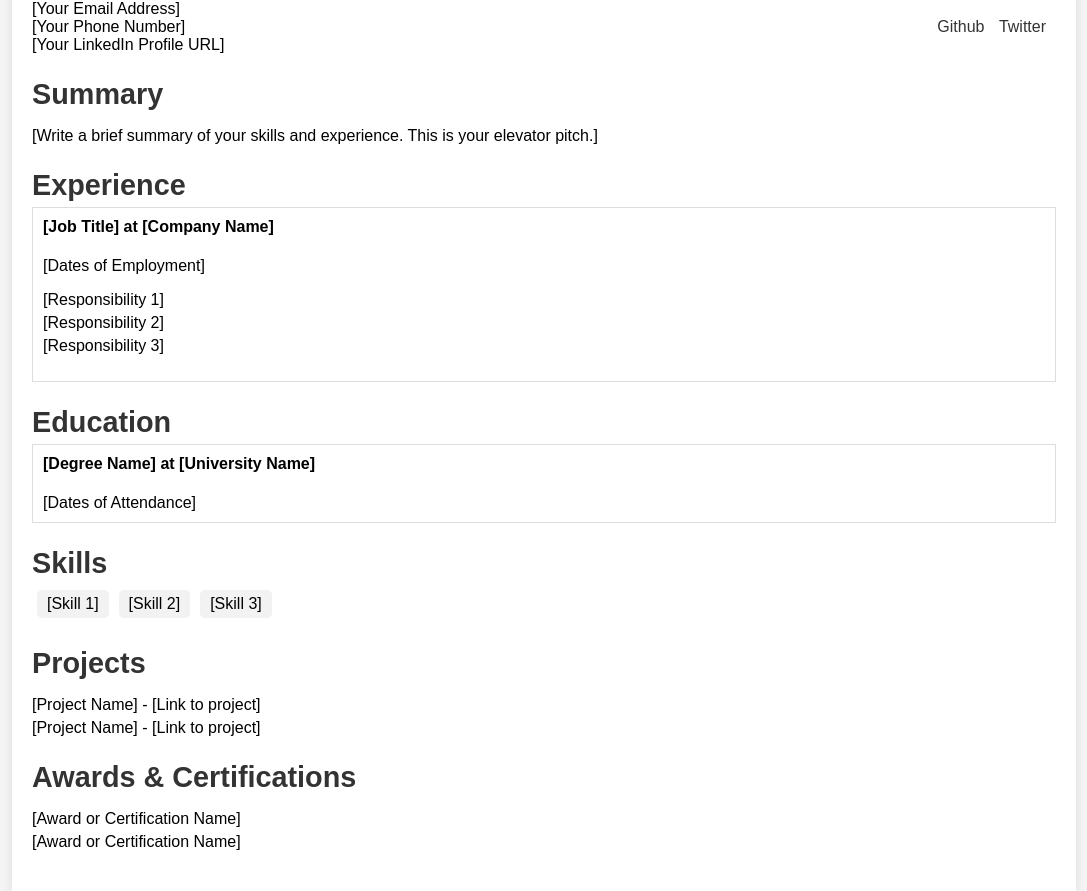
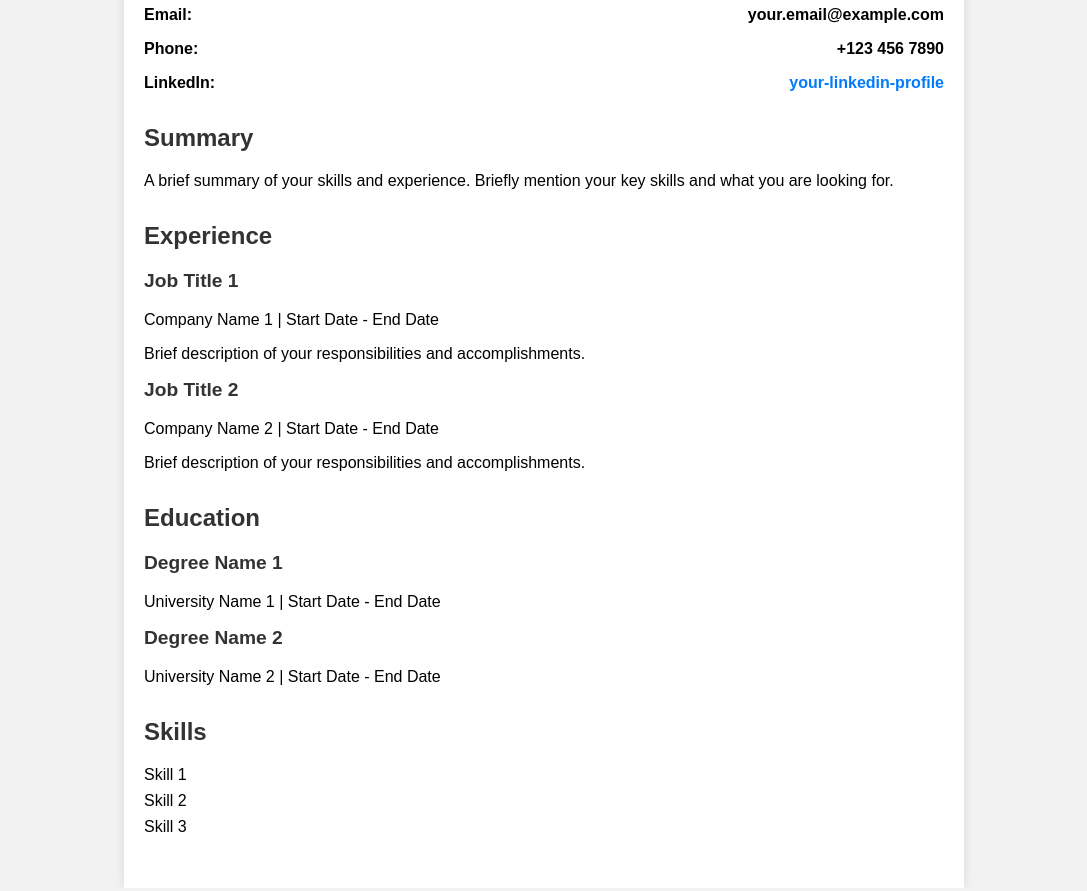
Before and after one commit to Engelbrecht-JG/Engelbrecht-JG, a plain HTML site: page index.html in a window 1280 px wide. Shown: the part 102-993 px from the top of the page, without its empty margins (96-1183 px from the left). Drawn offline with Linux system fonts and the light colour scheme.

Commit message:
Update index.html

```diff
--- a/index.html
+++ b/index.html
@@ -3,17 +3,17 @@
 <head>
     <meta charset="UTF-8">
     <meta name="viewport" content="width=device-width, initial-scale=1.0">
-    <title>[Your Name] - CV</title>
+    <title>Your Name - CV</title>
     <style>
         body {
-            font-family: Arial, sans-serif;
+            font-family: sans-serif;
             margin: 0;
             padding: 0;
-            background-color: #f4f4f4;
+            background-color: #f2f2f2;
         }
 
         .container {
-            width: 80%;
+            max-width: 800px;
             margin: 0 auto;
             padding: 20px;
             background-color: #fff;
@@ -25,142 +25,134 @@
         }
 
         h1 {
-            font-size: 2.5em;
-            margin-bottom: 10px;
+            font-size: 2.5rem;
+            margin-bottom: 1rem;
         }
 
         h2 {
-            font-size: 1.8em;
-            margin-bottom: 5px;
+            font-size: 1.5rem;
+            margin-top: 2rem;
         }
 
         h3 {
-            font-size: 1.2em;
-            margin-bottom: 5px;
+            font-size: 1.2rem;
+            margin-top: 1rem;
         }
 
         .section {
-            margin-bottom: 20px;
+            margin-bottom: 2rem;
         }
 
-        .contact-info {
+        .details {
             display: flex;
             justify-content: space-between;
             align-items: center;
+            margin-bottom: 1rem;
         }
 
-        .contact-info p {
-            margin: 0;
+        .details span {
+            font-weight: bold;
         }
 
-        .social-links a {
-            display: inline-block;
-            margin-right: 10px;
-            text-decoration: none;
-            color: #333;
-        }
-
-        ul {
+        .list {
             list-style: none;
             padding: 0;
         }
 
-        li {
-            margin-bottom: 5px;
+        .list li {
+            margin-bottom: 0.5rem;
         }
 
-        .experience-entry, .education-entry {
-            padding: 10px;
-            border: 1px solid #ddd;
-            margin-bottom: 10px;
+        a {
+            color: #007bff;
+            text-decoration: none;
         }
 
-        .experience-entry h4, .education-entry h4 {
-            margin-top: 0;
+        a:hover {
+            text-decoration: underline;
         }
 
-        .experience-entry p, .education-entry p {
-            margin-bottom: 0;
+        .social-links {
+            display: flex;
+            justify-content: center;
+            margin-top: 2rem;
         }
 
-        .skills-list {
-            display: flex;
-            flex-wrap: wrap;
-        }
-
-        .skill-item {
-            padding: 5px 10px;
-            margin: 5px;
-            background-color: #f2f2f2;
-            border-radius: 5px;
+        .social-links a {
+            margin: 0 10px;
+            font-size: 1.5rem;
         }
     </style>
 </head>
 <body>
+
     <div class="container">
-        <h1>[Your Name]</h1>
-        <div class="contact-info">
-            <p>
-                [Your Email Address] <br>
-                [Your Phone Number] <br>
-                [Your LinkedIn Profile URL]
-            </p>
-            <div class="social-links">
-                <a href="[Your Github Profile URL]">Github</a>
-                <a href="[Your Twitter Profile URL]">Twitter</a>
-            </div>
+
+        <h1><span id="name">Your Name</span></h1>
+
+        <div class="details">
+            <span>Email:</span> <span id="email">your.email@example.com</span>
+        </div>
+
+        <div class="details">
+            <span>Phone:</span> <span id="phone">+123 456 7890</span>
+        </div>
+
+        <div class="details">
+            <span>LinkedIn:</span> <span id="linkedin"><a href="https://www.linkedin.com/in/your-linkedin-profile">your-linkedin-profile</a></span>
         </div>
 
         <div class="section">
             <h2>Summary</h2>
-            <p>[Write a brief summary of your skills and experience. This is your elevator pitch.]</p>
+            <p id="summary">A brief summary of your skills and experience. Briefly mention your key skills and what you are looking for.</p>
         </div>
 
         <div class="section">
             <h2>Experience</h2>
-            <div class="experience-entry">
-                <h4>[Job Title] at [Company Name]</h4>
-                <p>[Dates of Employment]</p>
-                <ul>
-                    <li>[Responsibility 1]</li>
-                    <li>[Responsibility 2]</li>
-                    <li>[Responsibility 3]</li>
-                </ul>
-            </div>
+            <ul class="list" id="experience-list">
+                <li>
+                    <h3><span id="job-title-1">Job Title 1</span></h3>
+                    <span id="company-name-1">Company Name 1</span> | <span id="dates-1">Start Date - End Date</span>
+                    <p id="description-1">Brief description of your responsibilities and accomplishments.</p>
+                </li>
+                <li>
+                    <h3><span id="job-title-2">Job Title 2</span></h3>
+                    <span id="company-name-2">Company Name 2</span> | <span id="dates-2">Start Date - End Date</span>
+                    <p id="description-2">Brief description of your responsibilities and accomplishments.</p>
+                </li>
+            </ul>
         </div>
 
         <div class="section">
             <h2>Education</h2>
-            <div class="education-entry">
-                <h4>[Degree Name] at [University Name]</h4>
-                <p>[Dates of Attendance]</p>
-            </div>
+            <ul class="list" id="education-list">
+                <li>
+                    <h3><span id="degree-1">Degree Name 1</span></h3>
+                    <span id="university-1">University Name 1</span> | <span id="dates-3">Start Date - End Date</span>
+                </li>
+                <li>
+                    <h3><span id="degree-2">Degree Name 2</span></h3>
+                    <span id="university-2">University Name 2</span> | <span id="dates-4">Start Date - End Date</span>
+                </li>
+            </ul>
         </div>
 
         <div class="section">
             <h2>Skills</h2>
-            <div class="skills-list">
-                <div class="skill-item">[Skill 1]</div>
-                <div class="skill-item">[Skill 2]</div>
-                <div class="skill-item">[Skill 3]</div>
-                </div>
-        </div>
-
-        <div class="section">
-            <h2>Projects</h2>
-            <ul>
-                <li>[Project Name] - [Link to project]</li>
-                <li>[Project Name] - [Link to project]</li>
+            <ul class="list" id="skills-list">
+                <li><span id="skill-1">Skill 1</span></li>
+                <li><span id="skill-2">Skill 2</span></li>
+                <li><span id="skill-3">Skill 3</span></li>
             </ul>
         </div>
 
-        <div class="section">
-            <h2>Awards & Certifications</h2>
-            <ul>
-                <li>[Award or Certification Name]</li>
-                <li>[Award or Certification Name]</li>
-            </ul>
+        <div class="social-links">
+            <a href="#" id="facebook-link"><i class="fab fa-facebook"></i></a>
+            <a href="#" id="twitter-link"><i class="fab fa-twitter"></i></a>
+            <a href="#" id="instagram-link"><i class="fab fa-instagram"></i></a>
         </div>
+
     </div>
+
 </body>
 </html>
```
